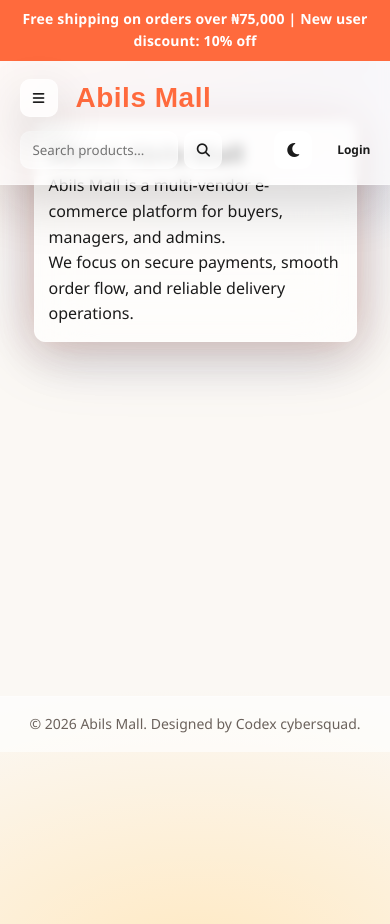
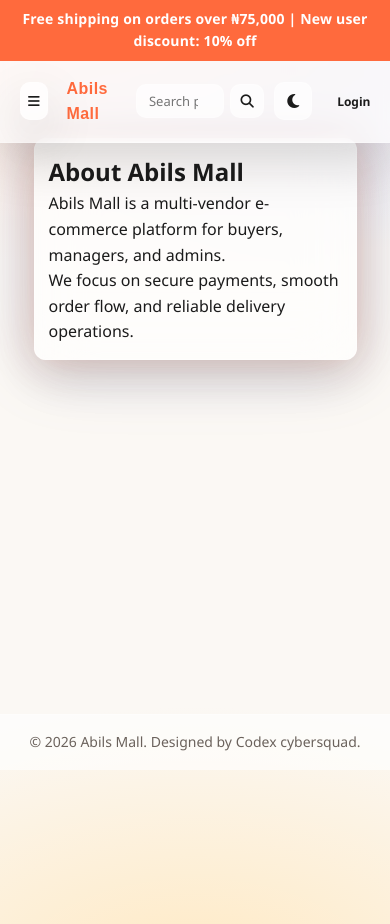
Before and after one commit to Sonbeliever/Abils-Mall, a Flask app: page /about in a window 390 px wide. Shown: the top 924 px of the page. Run offline with Flask 3, Linux system fonts and the light colour scheme.

Commit message:
Fix_mobile_nav_overlap_with_flash_notifications

```diff
--- a/static/css/style.css
+++ b/static/css/style.css
@@ -2149,6 +2149,40 @@ body.dark-mode .admin-form-card {
     }
 }
 
+/* Keep flash notifications visible below fixed navbar on small phones */
+@media (max-width: 768px) {
+    .main-nav {
+        flex-wrap: nowrap !important;
+        gap: 6px;
+    }
+
+    .logo {
+        font-size: 1rem;
+    }
+
+    .nav-search {
+        width: min(44vw, 200px);
+    }
+
+    .nav-search input[type="search"] {
+        min-height: 34px;
+        font-size: 13px;
+    }
+
+    .nav-search button {
+        min-width: 34px;
+        min-height: 34px;
+    }
+
+    .main-content {
+        margin-top: 138px;
+    }
+
+    .flash-stack {
+        margin-top: 10px;
+    }
+}
+
 .nav-toggle {
     display: none;
     border: 1px solid var(--border-color);
```
